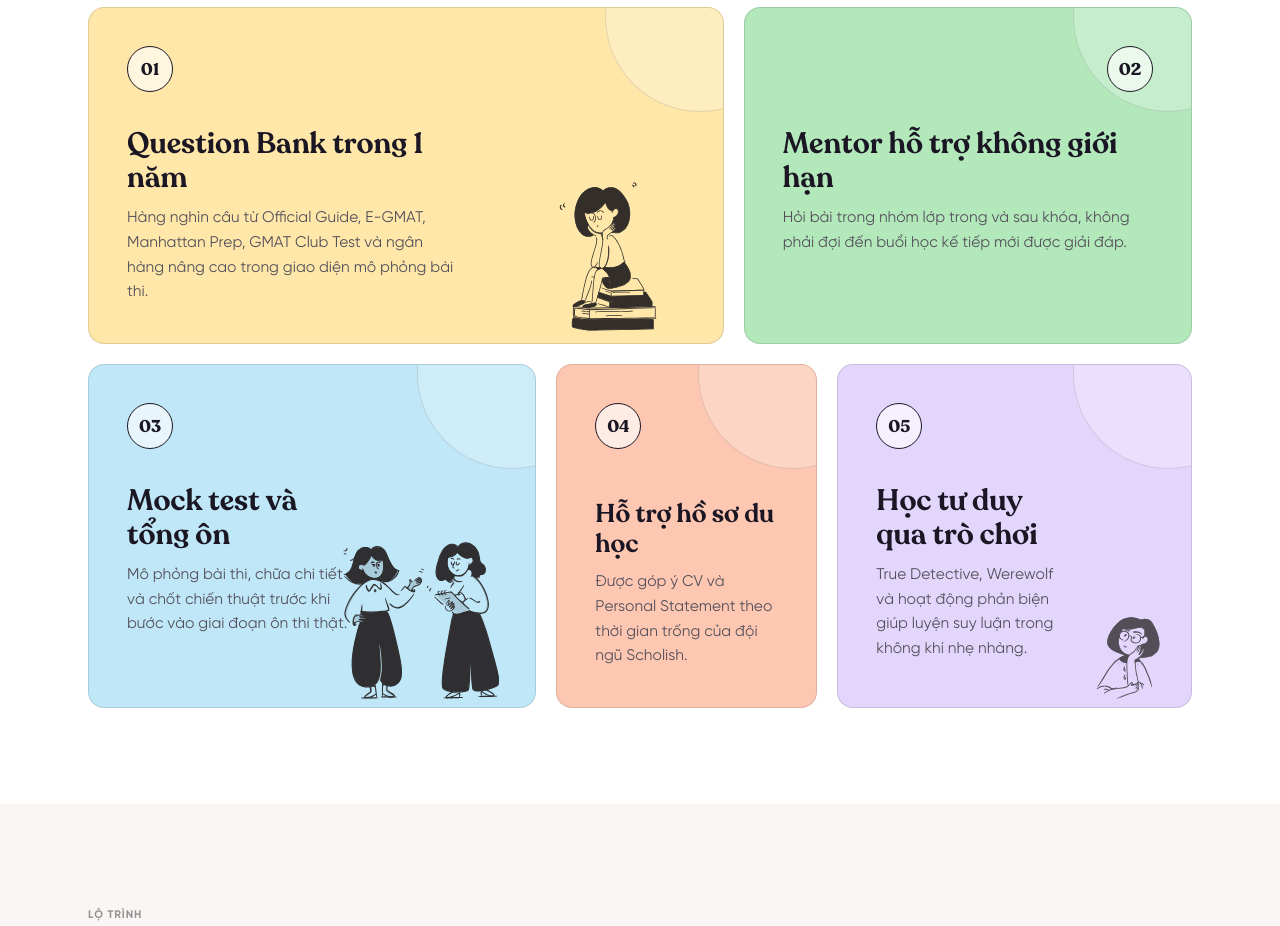
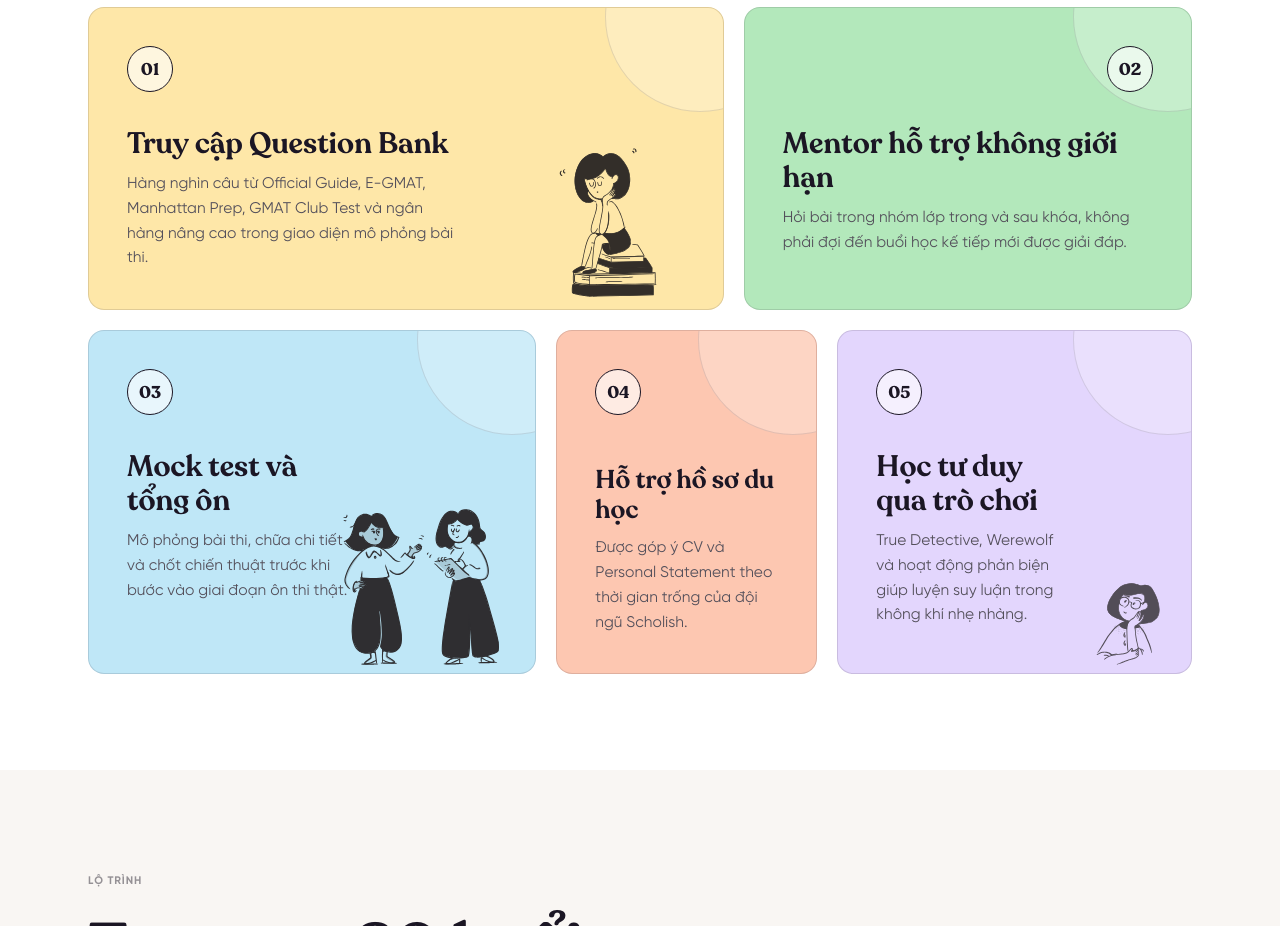
Before and after one commit to Suity59/scholish-website, a plain HTML site: page gmat.html in a window 1280 px wide. Shown: the part 6020-6946 px from the top of the page. Drawn offline with Linux system fonts and the light colour scheme.

Commit message:
Update Question Bank benefit title

```diff
--- a/gmat.html
+++ b/gmat.html
@@ -740,7 +740,7 @@
         <article class="course-benefit course-benefit--bank reveal">
           <span class="course-benefit__number num">01</span>
           <div class="course-benefit__copy">
-            <h3>Question Bank trong 1 năm</h3>
+            <h3>Truy cập Question Bank</h3>
             <p>Hàng nghìn câu từ Official Guide, E-GMAT, Manhattan Prep, GMAT Club Test và ngân hàng nâng cao trong giao diện mô phỏng bài thi.</p>
           </div>
           <img class="course-benefit__art" src="assets/notioly/studying.svg" alt="" aria-hidden="true">
```
